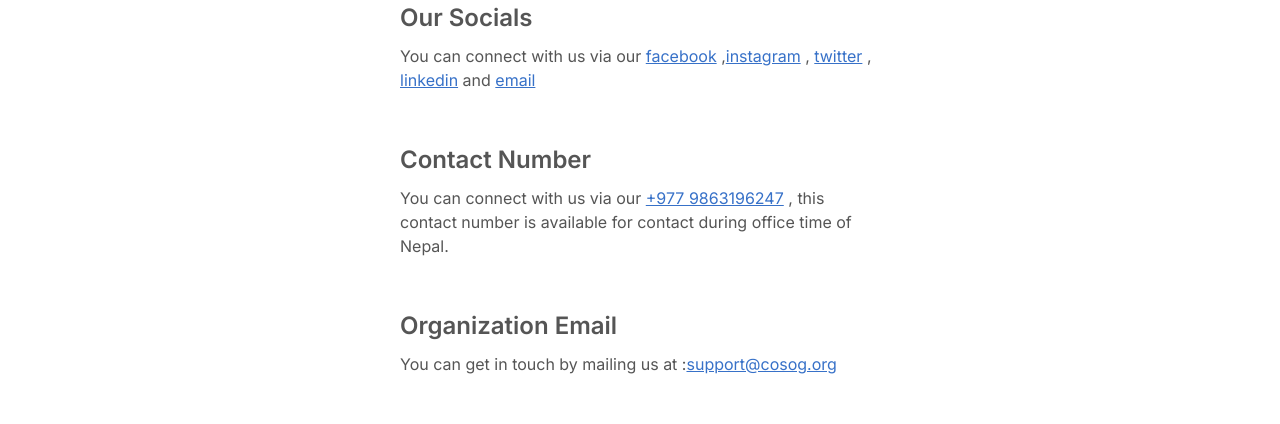
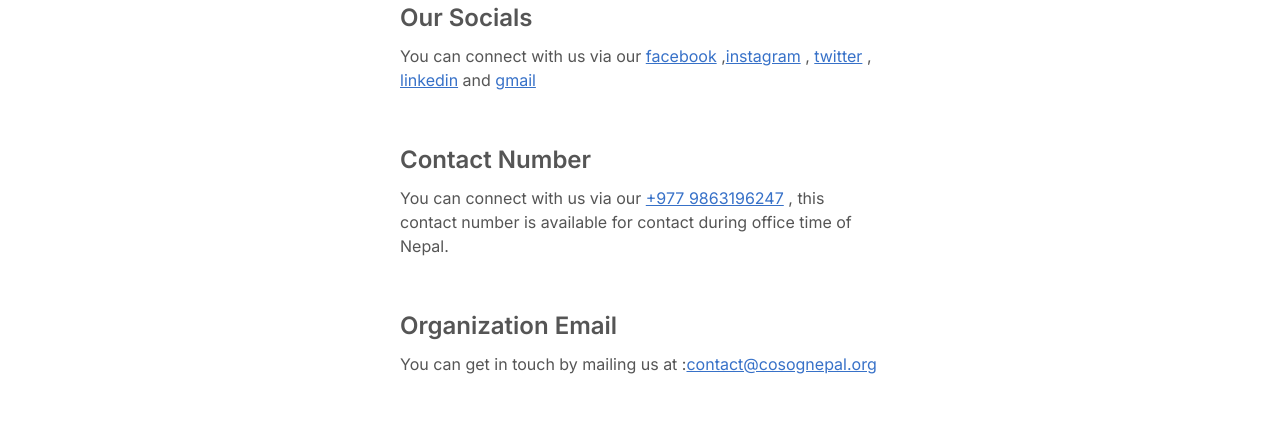
Before and after one commit to COSOGNepal/Website, a Next.js app: page /contact in a window 1280 px wide. Shown: the part 668-1092 px from the top of the page. Built offline with nearby package versions, Linux system fonts and the light colour scheme.

Commit message:
add real email

```diff
--- a/app/contact/page.tsx
+++ b/app/contact/page.tsx
@@ -105,7 +105,7 @@
               className="underline text-blue"
               target="_blank"
             >
-              email
+              gmail
             </a>{" "}
           </p>
         </div>
@@ -131,11 +131,11 @@
           <p className="text-sub-para">
             You can get in touch by mailing us at :
             <a
-              href="mailto:support@cosog.org"
+              href="mailto:contact@cosognepal.org"
               className="underline text-blue"
               target="blank"
             >
-              support@cosog.org
+              contact@cosognepal.org
             </a>{" "}
           </p>
         </div>
```
